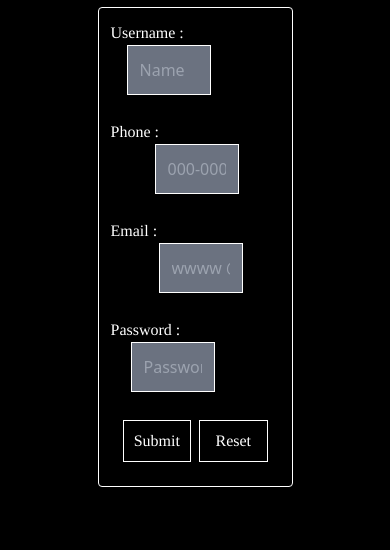
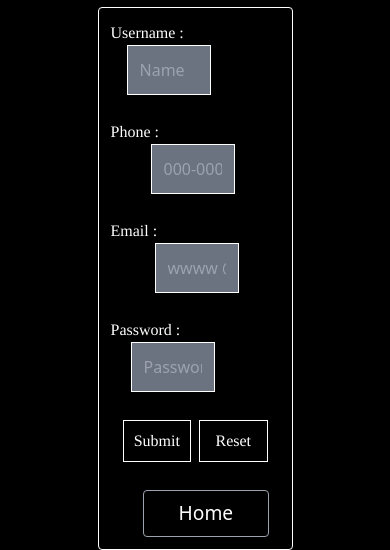
Before and after one commit to Marcel-dev2009/Marcel-codes, a website: page public/contact.html in a window 390 px wide. Shown: the part 374-924 px from the top of the page. Before the commit the page ends 861 px from the top, so only its background shows below. Drawn offline with Linux system fonts and the light colour scheme; a web font is replaced by a local one.

Commit message:
Chore: modified files of the website created

```diff
--- a/public/contact.html
+++ b/public/contact.html
@@ -78,10 +78,10 @@
                 <input type="text" id="username" placeholder="Name" required class="ml-4 p-3 w-2/4 bg-gray-500 border border-white"> <br><br>
 
                 <label for="tel" class="text-white font-text"> Phone :</label>
-                <input type="text" id="tel" placeholder="000-0000-000" required pattern="[0-9]{3} [0-9]{4} [0-9]{3}" class="ml-11 p-3 w-2/4 bg-gray-500 border border-white"> <br><br>
+                <input type="text" id="tel" placeholder="000-0000-000" required pattern="[0-9]{3} [0-9]{4} [0-9]{3}" class="ml-10 p-3 w-2/4 bg-gray-500 border border-white lg:ml-10"> <br><br>
 
                 <label for="Email" class="text-white font-text"> Email :</label>
-                <input type="email" id="Email" placeholder="wwww @ gmail.com" required class="ml-12 p-3 w-2/4 bg-gray-500 border border-white"> <br> <br>
+                <input type="email" id="Email" placeholder="wwww @ gmail.com" required class="ml-11 p-3 w-2/4 bg-gray-500 border border-white"> <br> <br>
 
                 <label for="password" class="text-white font-text"> Password :</label>
                 <input type="password" id="password" placeholder="Password" required minlength="10" maxlength="15" class="ml-5 p-3 w-2/4 bg-gray-500 border border-white">
@@ -90,7 +90,7 @@
                     <input type="reset" class="text-white border border-white p-2 ml-2 w-2/4 cursor-pointer font-text lg: hover:bg-white hover:text-black transition ease-in duration-500">
                 </div>
             </form>
-
+            <button style="font-size: 1.2rem; width: 75%; " class="mt-4  border ml-8  border-gray-400 rounded p-2 text-white  md:ml-16 lg:hidden"><a href="index.html">Home</a></button>
         </div>
       </div>
     </main>
```
Also changed, not shown: public/index.html (+1 -1 lines), public/pro.html (+4 -0 lines), public/styles.css.
